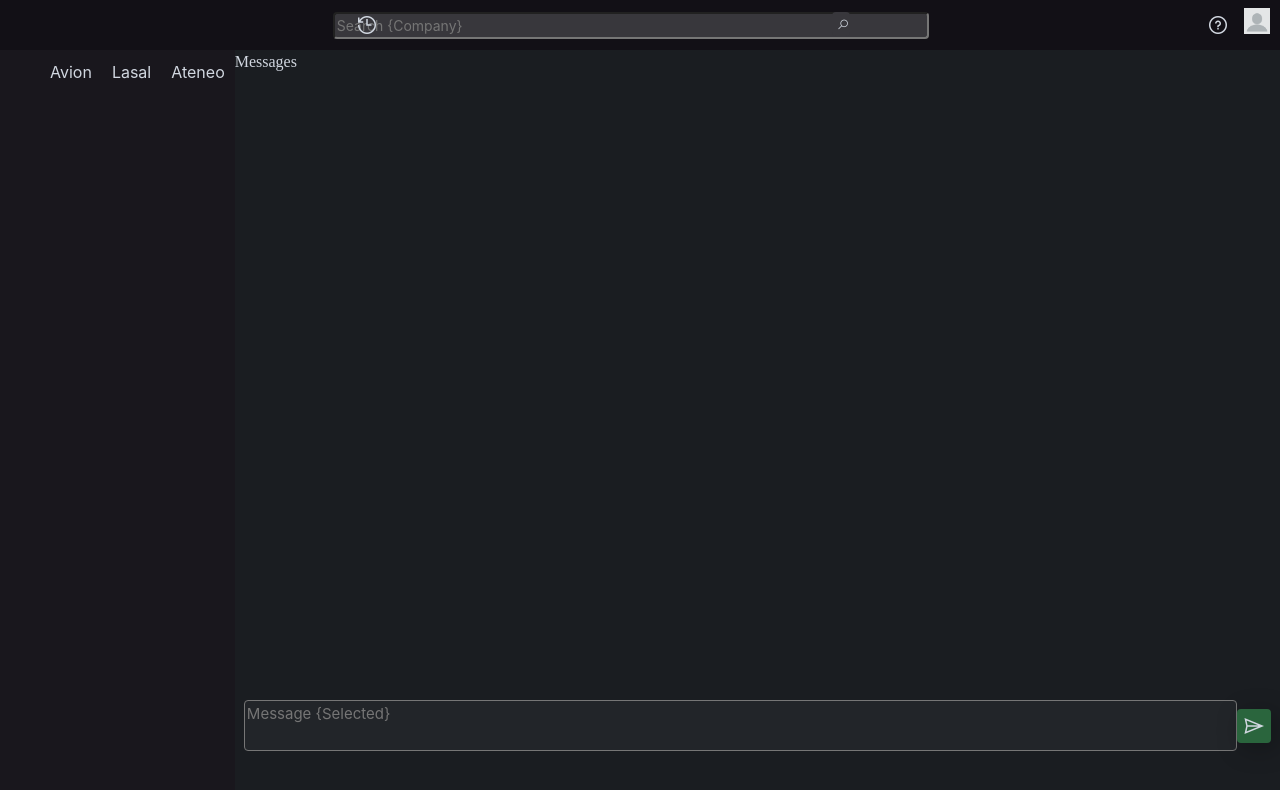
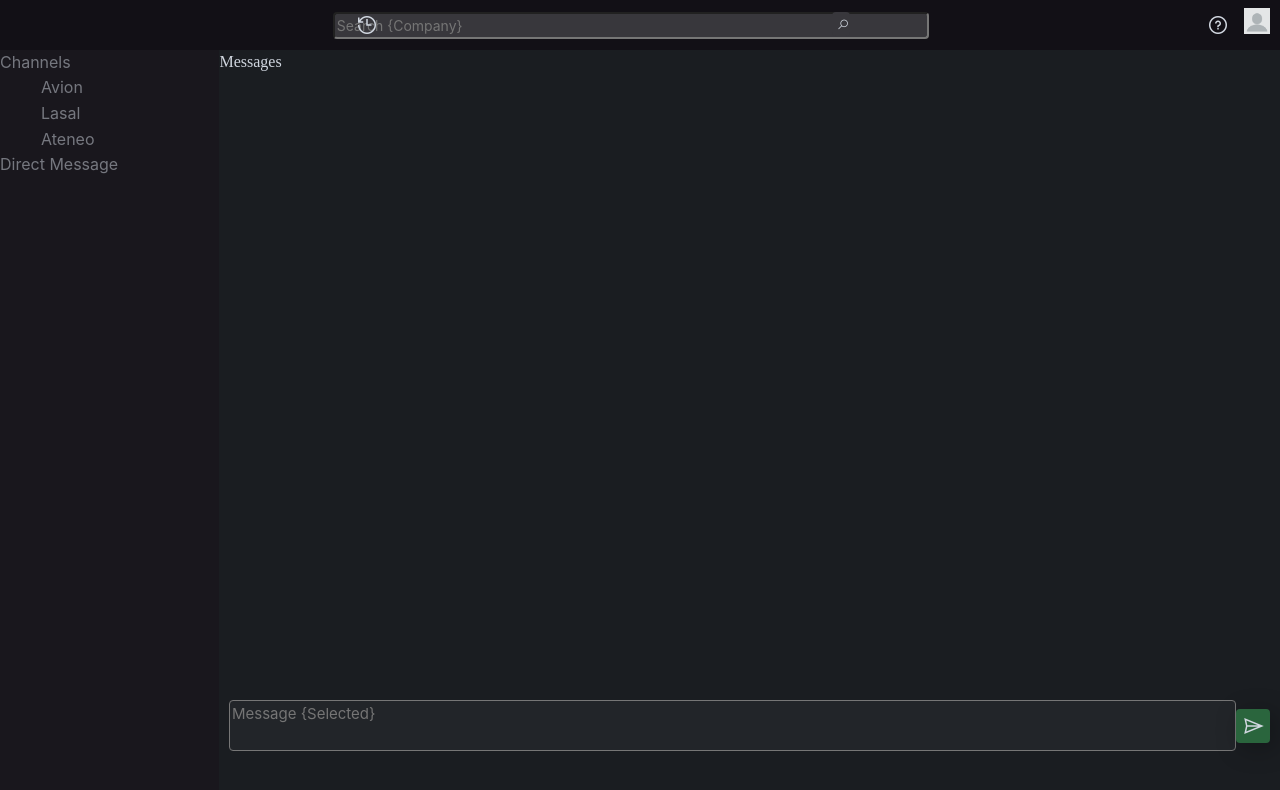
Before and after one commit to nmt-dev/SlackAppClone, a React (Create React App) app: page / in a window 1280 px wide. Shown: the top 790 px of the page. Built offline with nearby package versions, Linux system fonts and the light colour scheme.

Commit message:
add layout for sidebar

```diff
--- a/src/Components/SideBar/Channels.jsx
+++ b/src/Components/SideBar/Channels.jsx
@@ -10,7 +10,9 @@
       <div className={styles.contain}>
         <ul className={styles.list}>
           {channelsArray.map((item, i) => (
-            <li key={i}>{item}</li>
+            <li className={styles.channellist} key={i}>
+              {item}
+            </li>
           ))}
         </ul>
       </div>
--- a/src/Components/SideBar/Channels.module.scss
+++ b/src/Components/SideBar/Channels.module.scss
@@ -1,12 +1,26 @@
-@use "../../Sass/main.scss";
-@use "../../Sass/variables";
+@import "../../Sass/main.scss";
+@import "../../Sass/variables";
 
 .contain {
   width: 100%;
   display: flex;
+  font-family: -apple-system, BlinkMacSystemFont, "Segoe UI", "Roboto", "Oxygen",
+    "Ubuntu", "Cantarell", "Fira Sans", "Droid Sans", "Helvetica Neue",
+    sans-serif;
 }
 
 .list {
   display: flex;
+  flex-direction: column;
   justify-content: center;
+  width: 100%;
 }
+.channellist {
+  width: 100%;
+  cursor: pointer;
+  padding: 1px;
+}
+
+.channellist:hover {
+  background-color: rgb(39, 36, 44);
+}
--- a/src/Components/TopBar/Topbarlanding.jsx
+++ b/src/Components/TopBar/Topbarlanding.jsx
@@ -15,19 +15,19 @@
         />
         <div className={styles.navbar}>
           <ul>
-            <li>
+            <li className={styles.li}>
               <i className="las la-home"></i>HOME
             </li>
-            <li>
+            <li className={styles.li}>
               <i className="las la-tools"></i>SERVICES
             </li>
-            <li>
+            <li className={styles.li}>
               <i className="las la-dollar-sign"></i>PRICING
             </li>
-            <li>
+            <li className={styles.li}>
               <i className="las la-phone"></i>CONTACT
             </li>
-            <li>
+            <li className={styles.li}>
               <Btn className={styles.button} content={"Get Started"} />
             </li>
           </ul>
--- a/src/Components/TopBar/Topbarlanding.module.scss
+++ b/src/Components/TopBar/Topbarlanding.module.scss
@@ -30,7 +30,7 @@
   justify-content: flex-end;
   list-style: none;
 }
-li {
+.li {
   display: flex;
   align-items: center;
   padding: 10px;
@@ -38,7 +38,7 @@
     Arial, sans-serif, "Apple Color Emoji", "Segoe UI Emoji", "Segoe UI Symbol";
 }
 
-li:not(:last-child):hover {
+.li:not(:last-child):hover {
   transform: scale(1.1);
   cursor: pointer;
 }
--- a/src/Parts/SideBar/Sidebar.jsx
+++ b/src/Parts/SideBar/Sidebar.jsx
@@ -6,7 +6,9 @@
   return (
     <>
       <div className={styles.main}>
+        <p className={styles.headers}>Channels</p>
         <Channels />
+        <p className={styles.headers}>Direct Message</p>
       </div>
     </>
   );
--- a/src/Parts/SideBar/Sidebar.module.scss
+++ b/src/Parts/SideBar/Sidebar.module.scss
@@ -0,0 +1,13 @@
+@import "../../Sass/variables";
+@import "../../Sass/main.scss";
+
+.main {
+  color: $text-color;
+  opacity: 0.5;
+}
+.headers {
+  font-family: -apple-system, BlinkMacSystemFont, "Segoe UI", "Roboto", "Oxygen",
+    "Ubuntu", "Cantarell", "Fira Sans", "Droid Sans", "Helvetica Neue",
+    sans-serif;
+  cursor: pointer;
+}
```
